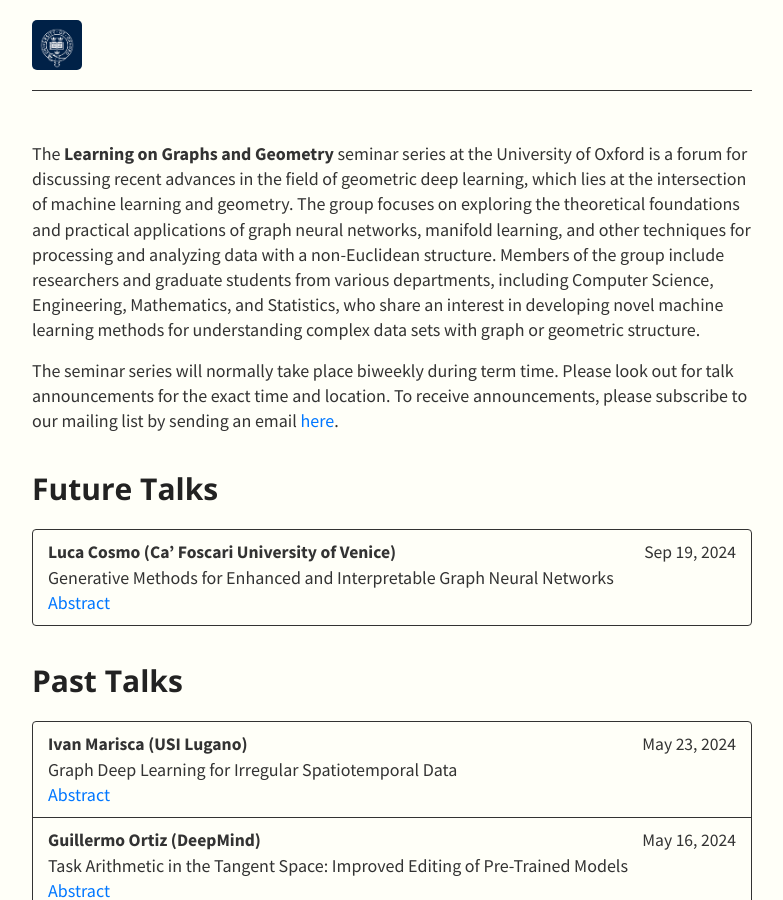
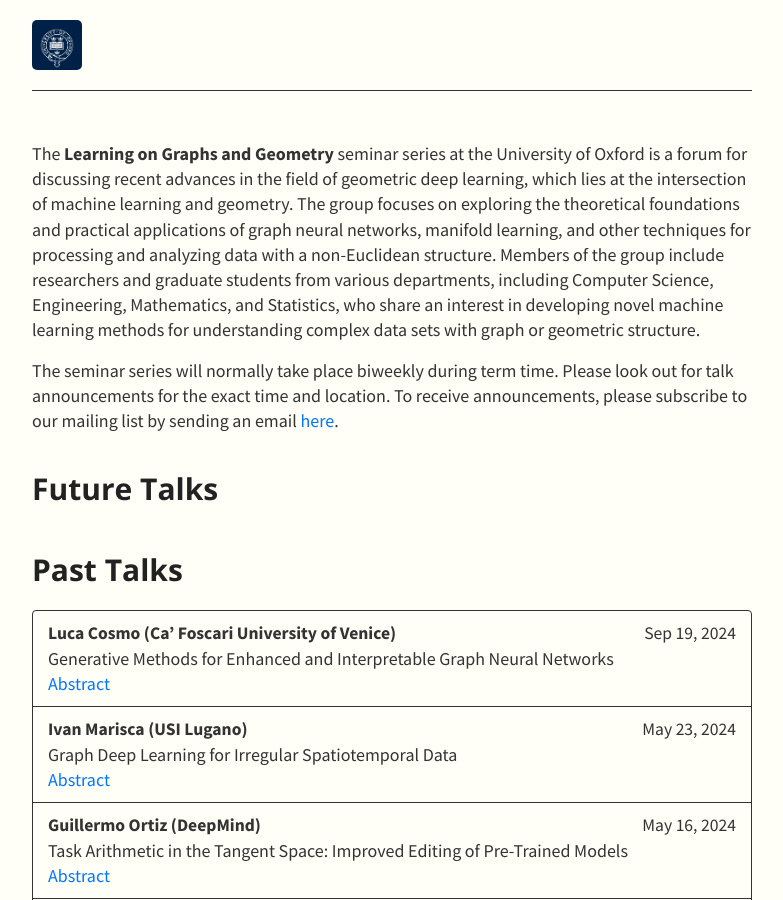
Before and after one commit to log-2/log-2.github.io, a Jekyll site: the page built from index.md, in a window 1280 px wide and 900 px high. Shown: the whole window, without its empty margins (248-1031 px from the left). Built offline with Jekyll 4.4.1, drawn with Linux system fonts in a browser that asks for light colours; nearby versions of some CDN libraries; part of the change alters nothing that is shown.

```diff
--- a/_data/talks.yml
+++ b/_data/talks.yml
@@ -1,13 +1,14 @@
 - type: Future Talks
+  members:
+
+
+- type: Past Talks
   members:
     - speaker: Luca Cosmo (Ca’ Foscari University of Venice)
       date: Sep 19, 2024
       title: "Generative Methods for Enhanced and Interpretable Graph Neural Networks"
       abstract: "In this talk, we will discuss our recent work leveraging generative techniques to enhance the performance and interpretability of graph neural networks. First, we will introduce a method that models the unknown graph underlying a set of entities as a first-order probabilistic graph, which, when combined with a GCN, enables similar entities to communicate and improve the predictive task. Next, we will demonstrate how redefining graph convolution can add interpretability by learning the distribution of key local substructures. Finally, we will explore an alternative approach to graph generative modeling, where we use a truncated eigenbasis of the graph Laplacian, inspired by shape analysis, and apply a denoising diffusion probabilistic model that can later be conditioned on both eigenvalues and partial eigenvectors."
       bio:  "https://www.dais.unive.it/~cosmo/"
-
-- type: Past Talks
-  members:
     - speaker: Ivan Marisca (USI Lugano)
       date: May 23, 2024
       title: "Graph Deep Learning for Irregular Spatiotemporal Data"
```
